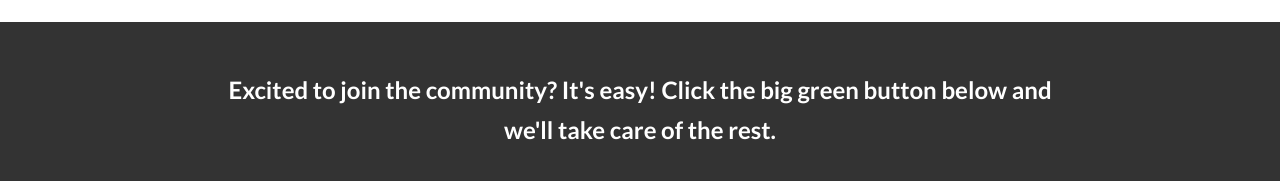
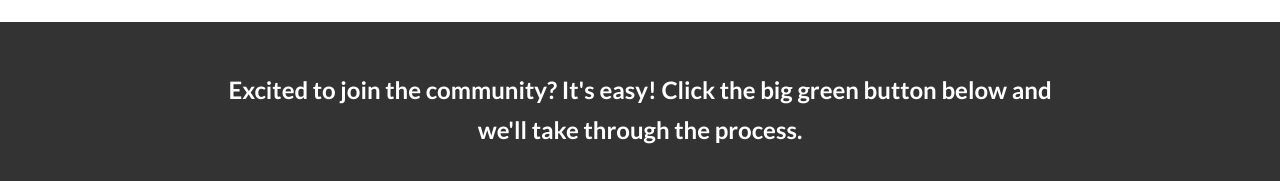
Before and after one commit to michael-salam/med-bloc, a website: page index.html in a window 1280 px wide. Shown: the part 1704-1885 px from the top of the page. Drawn offline with Linux system fonts and the light colour scheme.

Commit message:
Edited cta copy

```diff
--- a/index.html
+++ b/index.html
@@ -105,7 +105,7 @@
     <section class="get-started">
       <h2 class="heading">
         Excited to join the community? It's easy! Click the big green button
-        below and we'll take care of the rest.
+        below and we'll take through the process.
       </h2>
       <button class="btn">Get Started</button>
     </section>
```
